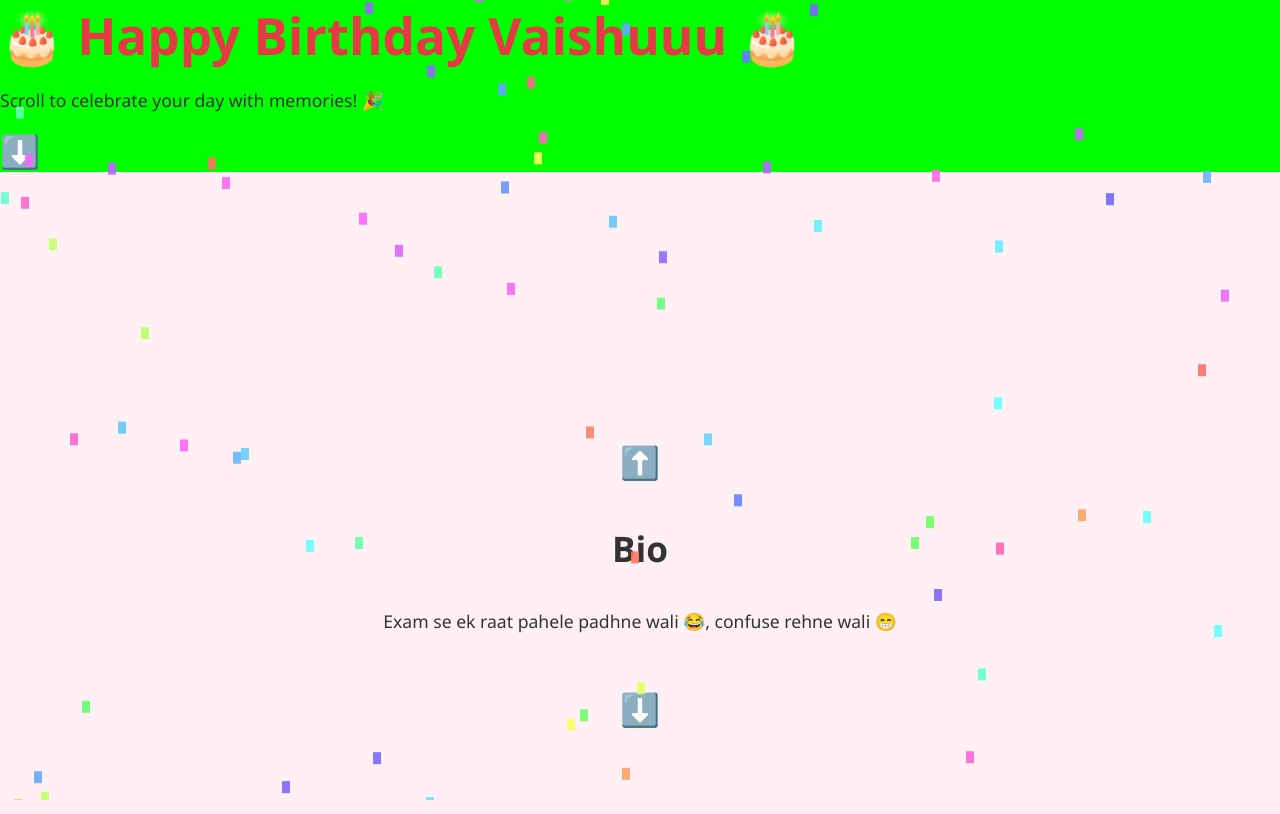
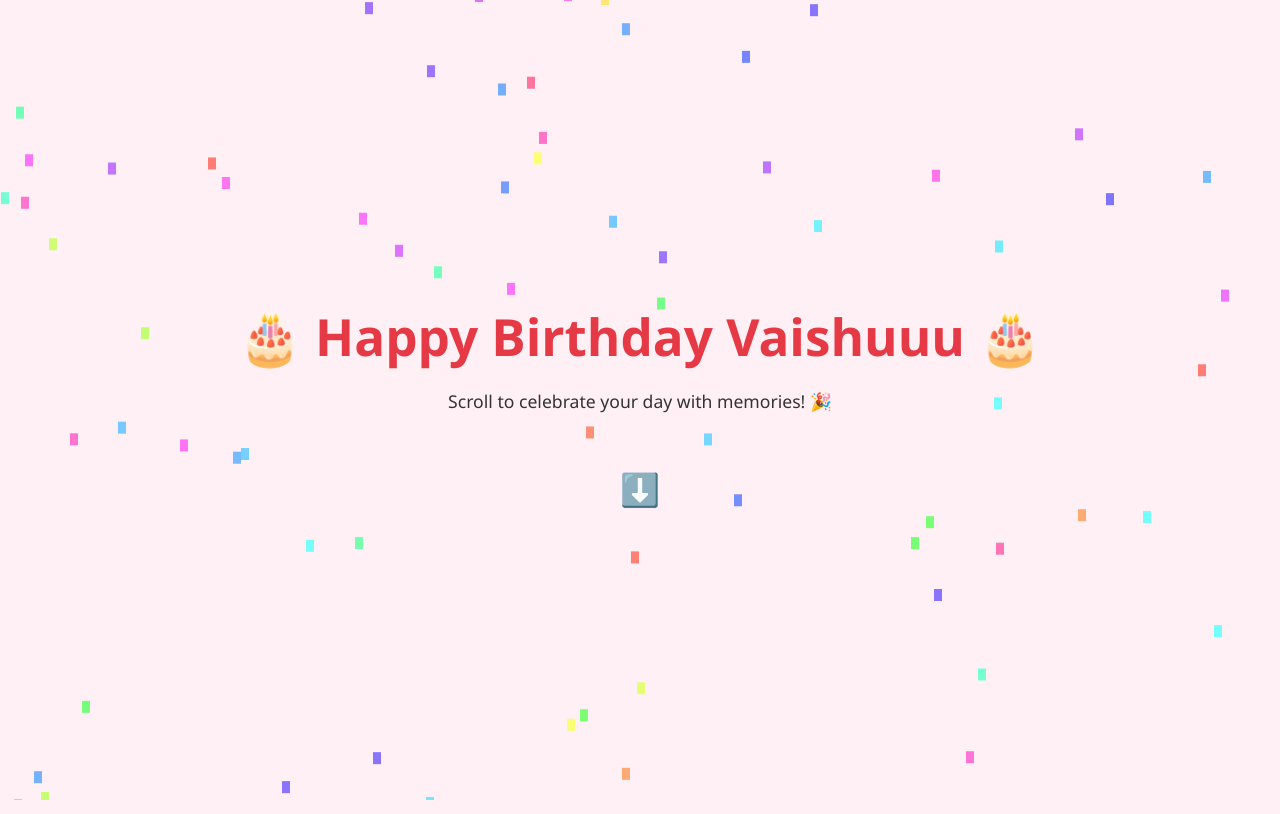
Before and after one commit to DevaDixit/birthday-page, a plain HTML site: page index.html in a window 1280 px wide. Shown: the top 814 px of the page. Drawn offline with Linux system fonts and the light colour scheme.

Commit message:
Update index.html

```diff
--- a/index.html
+++ b/index.html
@@ -24,10 +24,6 @@
       background: var(--bg);
       color: var(--text-dark);
       overflow-x: hidden;
-    }
-
-    .hero{
-      background-color: #00ff00;
     }
 
     .section {
@@ -212,7 +208,7 @@
 
 <div class="confetti-container" id="confetti-container"></div>
 
-<div class="hero" id="start">
+<div class="section hero" id="start">
   <h1>🎂 Happy Birthday Vaishuuu 🎂</h1>
   <p>Scroll to celebrate your day with memories! 🎉</p>
   <a href="#bio" class="arrow-link">⬇️</a>
```
